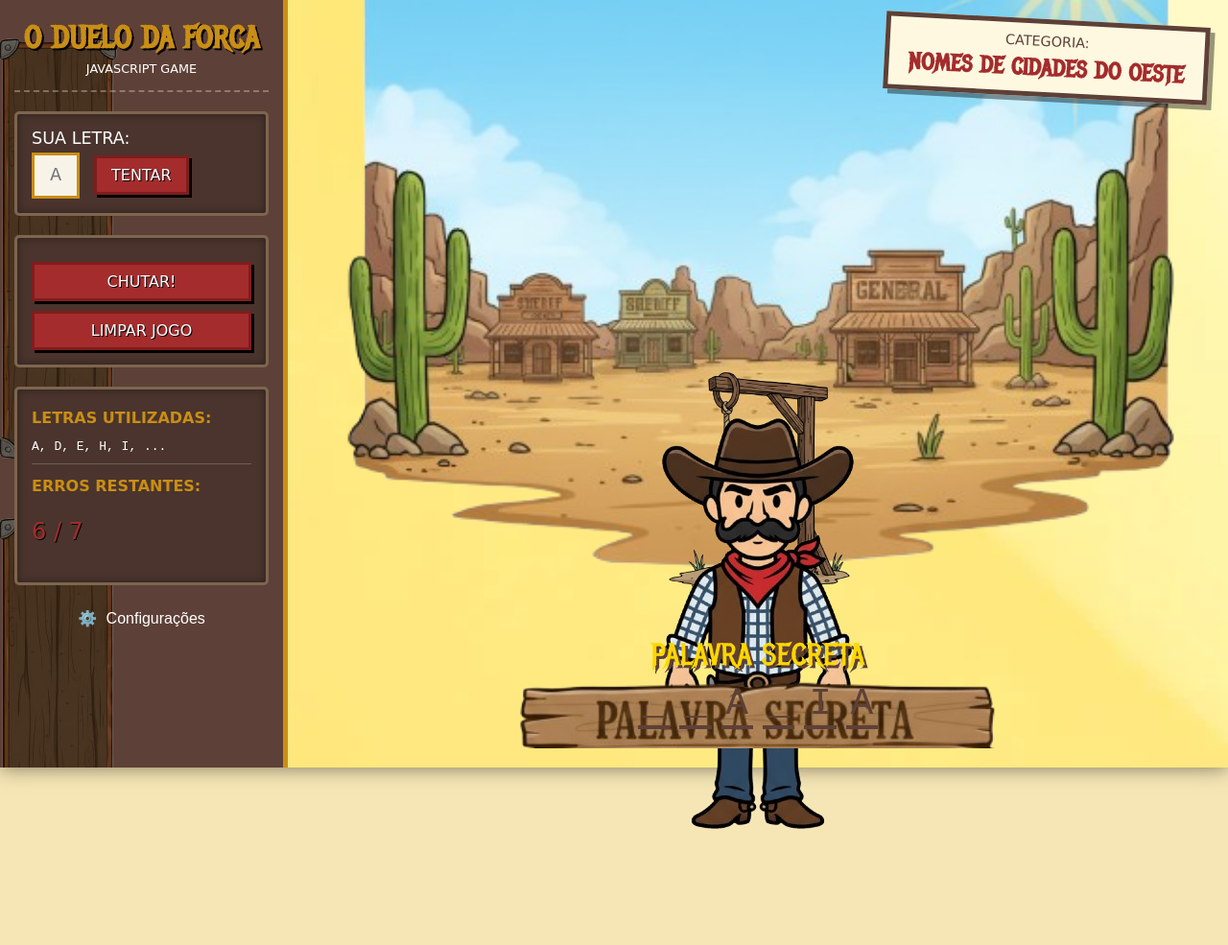
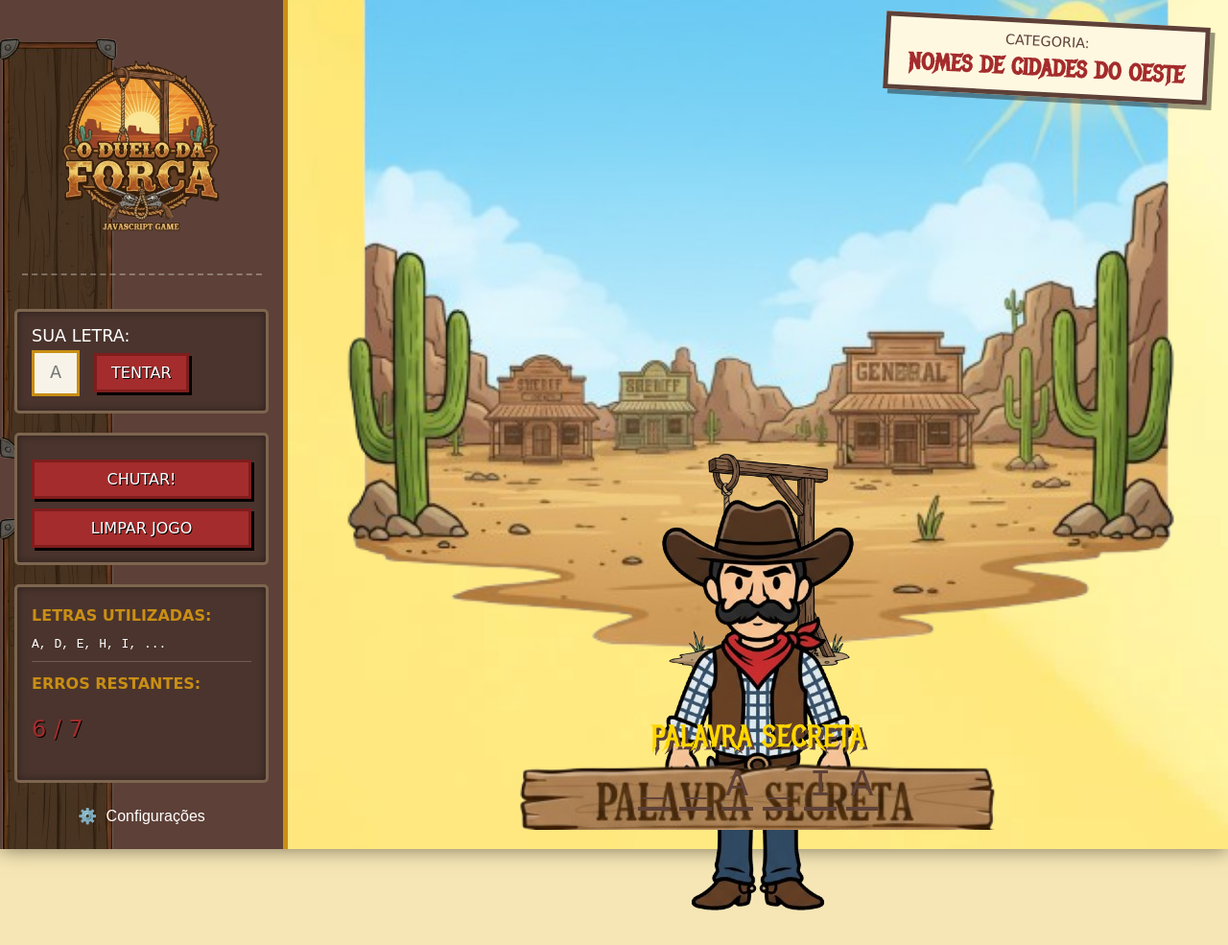
Before and after one commit to JACursino/jogoforca, a plain HTML site: page index.html in a window 1280 px wide. Shown: the whole page at 96% size. Before the commit the page ends 900 px from the top, so only its background shows below. Drawn offline with Linux system fonts and the light colour scheme; a web font is replaced by a local one.

Commit message:
Altera o título por logo do jogo

```diff
--- a/index.html
+++ b/index.html
@@ -14,8 +14,8 @@
         <div class="control-panel">
 
             <header class="game-logo">
-                <h1>O DUELO DA FORCA</h1>
-                <p>JAVASCRIPT GAME</p>
+                <h1 class="visually-hidden">O DUELO DA FORCA</h1>
+                <p class="visually-hidden">JAVASCRIPT GAME</p>
             </header>
 
             <section class="input-area">
--- a/style.css
+++ b/style.css
@@ -46,17 +46,34 @@ body {
 
 }
 
-.game-logo h1 {
-    font-family: var(--font-title);
-    font-size: 2em;
-    color: var(--color-secondary-gold);
-    text-shadow: 2px 2px 0 #000;
-    margin: 0 0 5px 0;
+.game-logo {
+    /* 1. Definir as dimensões da imagem do logo */
+    width: 250px; /* Largura base do logo */
+    height: 250px; /* Altura base do logo (ajuste conforme a proporção) */
+    margin: 0 auto 15px auto; /* Centraliza o bloco na barra lateral e adiciona margem inferior */
+
+    /* 2. Referenciar a imagem do logo */
+    background-image: url('imagens/logoforca1.png');
+    background-size: contain; /* Garante que a imagem caiba inteira no contêiner */
+    background-repeat: no-repeat;
+    background-position: center;
+
+    /* 3. Remover a linha de baixo, pois o logo pode ser redondo e isso atrapalha */
+    /* Se quiser uma borda em volta do bloco do logo, use border: 5px solid gold; */
+    /* border-bottom: 2px dashed rgba(255, 255, 255, 0.3); <- Linha removida */
 }
 
-.game-logo p {
-    font-size: 0.8em;
-    margin: 0;
+/* Regra para esconder o texto, caso você mantenha ele no HTML */
+.visually-hidden {
+    position: absolute;
+    width: 1px;
+    height: 1px;
+    padding: 0;
+    margin: -1px;
+    overflow: hidden;
+    clip: rect(0, 0, 0, 0);
+    white-space: nowrap;
+    border-width: 0;
 }
 
 /* Inputs e Botões Gerais */
```
